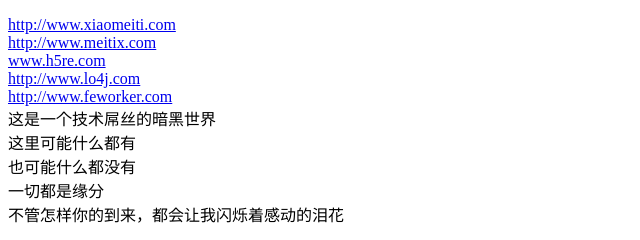
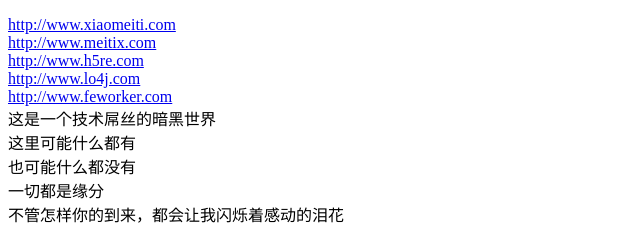
Before and after one commit to danxinju/danxinju.github.io, a plain HTML site: page index.html in a window 1280 px wide. Shown: the full height of the page, 0-640 px from the left. Drawn offline with Linux system fonts and the light colour scheme.

Commit message:
Update index.html

```diff
--- a/index.html
+++ b/index.html
@@ -2,7 +2,7 @@
 <html xmlns="http://www.w3.org/1999/xhtml">
 <head>
 	<meta http-equiv="Content-Type" content="text/html;charset=UTF-8" />
-	<title>域名合集</title>
+	<title>Domain List @ www.meitiX.com</title>
 </head>
 <body>
 <p>
@@ -13,7 +13,7 @@
         <a href="http://www.meitix.com">http://www.meitix.com</a>
 	<br />
 
-        <a href="http://www.h5re.com">www.h5re.com</a>
+        <a href="http://www.h5re.com">http://www.h5re.com</a>
 	<br />
 
         <a href="http://www.lo4j.com">http://www.lo4j.com</a>
```
